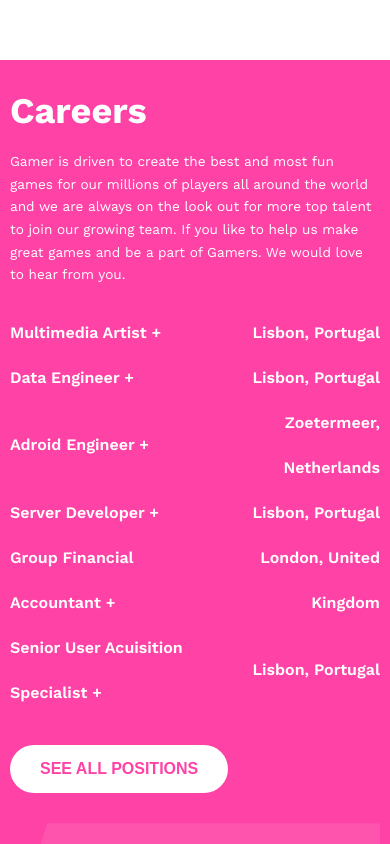
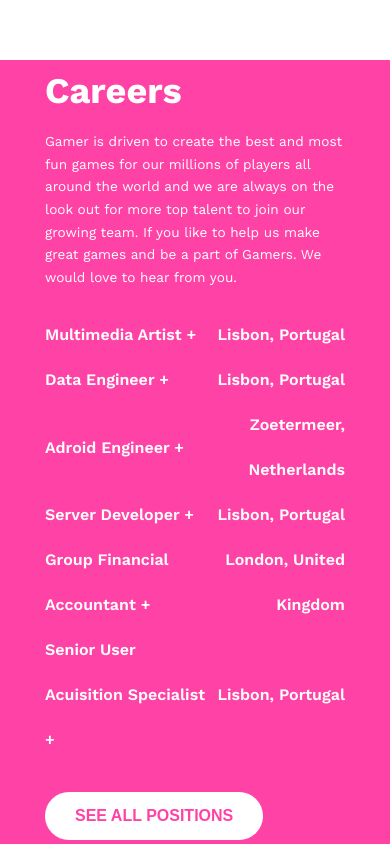
Before and after one commit to mmehedi433/Assignment-Gamer-Zone, a plain HTML site: page index.html in a window 390 px wide. Shown: the part 4770-5614 px from the top of the page. Drawn offline with nearby package versions, Linux system fonts and the light colour scheme.

Commit message:
Style Updated

```diff
--- a/styles/styles.css
+++ b/styles/styles.css
@@ -489,8 +489,6 @@ footer small {
     section.all-games ul {
         column-gap: 0px;
     }
-    .online-games_demos {
-    }
 }
 
 /* Responsive for Tablet device */
@@ -558,7 +556,10 @@ footer small {
 
     section.careers {
         grid-template-columns: 1fr;
-        padding: 0px 45px;
+        /* padding: 0px 45px; */
+    }
+    .careers_contents {
+        padding: 10px 45px;
     }
     section.all-games ul {
         justify-content: space-evenly;
@@ -613,7 +614,10 @@ footer small {
     }
 
     section.careers {
-        padding: 0px 10px;
+        /* padding: 0px 10px; */
+    }
+    .careers_contents {
+        padding: 10px 45px;
     }
     .about-details ul,
     .social-links ul {
```
